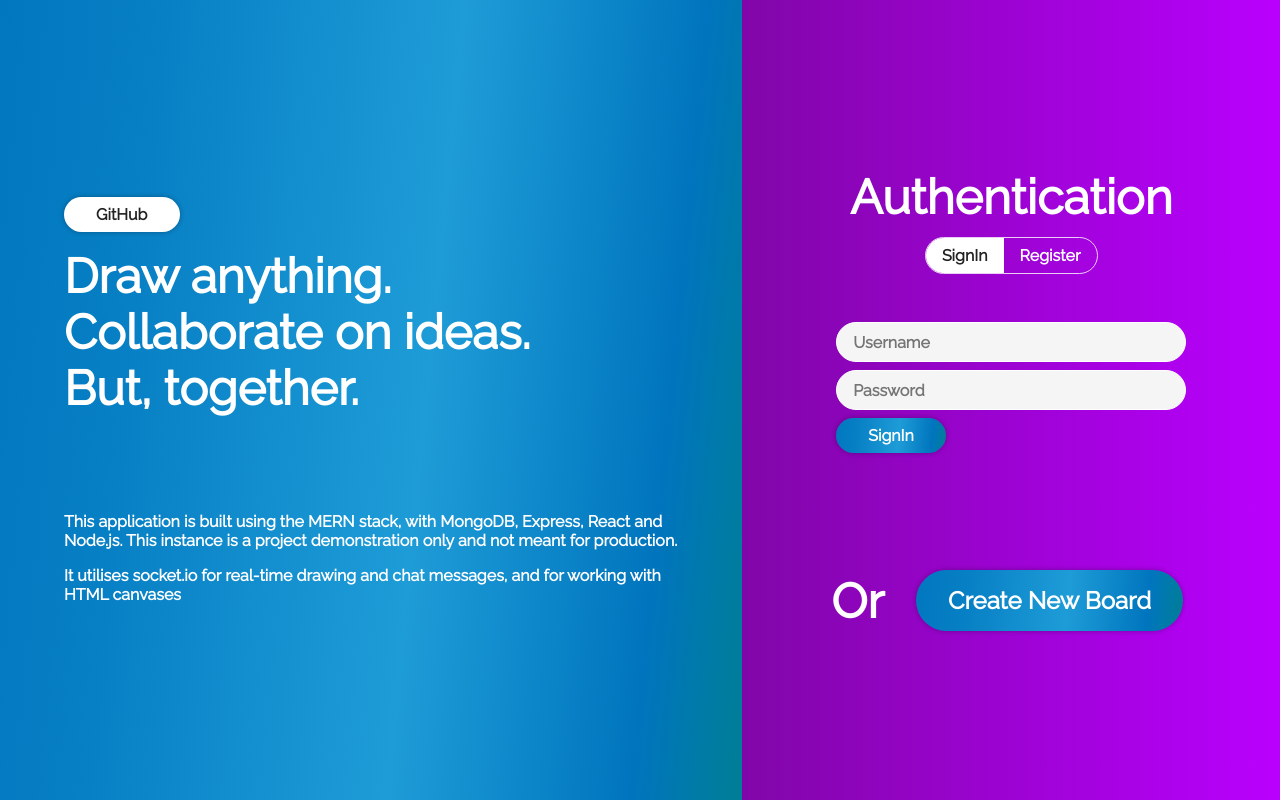
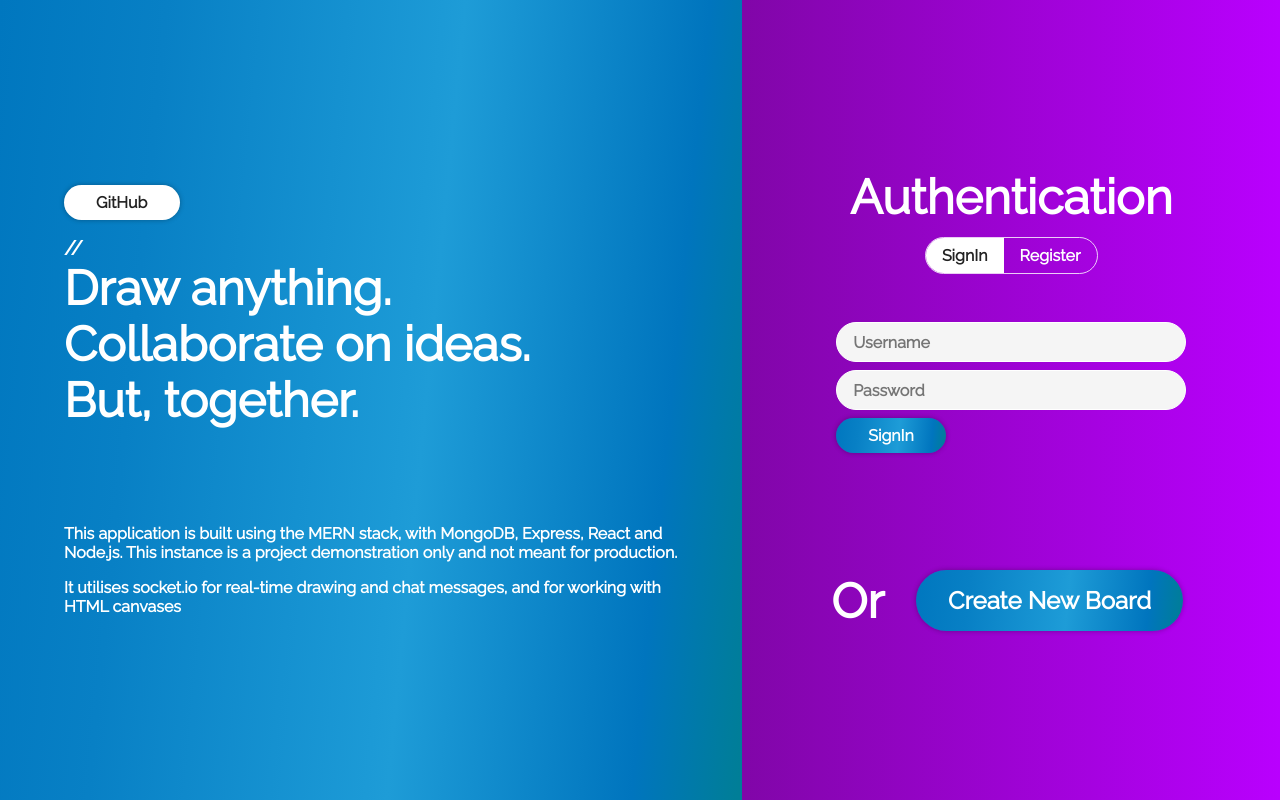
Before and after one commit to tausifaman222/College-Project-Kollaboard, a React (Create React App) app in the folder client/: page / in a window 1280 px wide. Built offline with nearby package versions, Linux system fonts and the light colour scheme.

Commit message:
revert for logo

```diff
--- a/client/src/components/Cover.js
+++ b/client/src/components/Cover.js
@@ -15,7 +15,7 @@ export class Cover extends Component {
                     </div>
 
                     <Spacer height='1rem'></Spacer>
-
+//{/*  */}
                     <h1>Draw anything.</h1>
                     <h1>Collaborate on ideas.</h1>
                     <h1>But, together.</h1>
```
